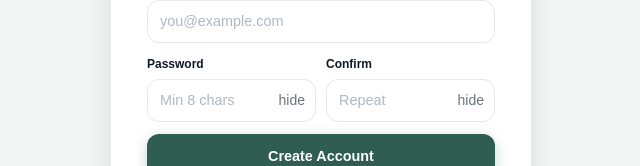
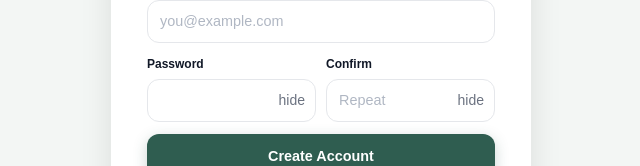
Before and after one commit to michaelkyalo/tech-link-frontend, a React (Vite) app: page /register in a window 1280 px wide. Shown: the part 449-615 px from the top of the page, without its empty margins (319-959 px from the left). Built offline with nearby package versions, Linux system fonts and the light colour scheme.

Commit message:
small issue resolved

```diff
--- a/src/pages/auth/Register.jsx
+++ b/src/pages/auth/Register.jsx
@@ -100,7 +100,7 @@ const Register = () => {
                   className="auth-input"
                   type={showPassword ? "text" : "password"}
                   name="password"
-                  placeholder="Min 8 chars"
+                  placeholder=""
                   value={form.password}
                   onChange={handleChange}
                   required
```
